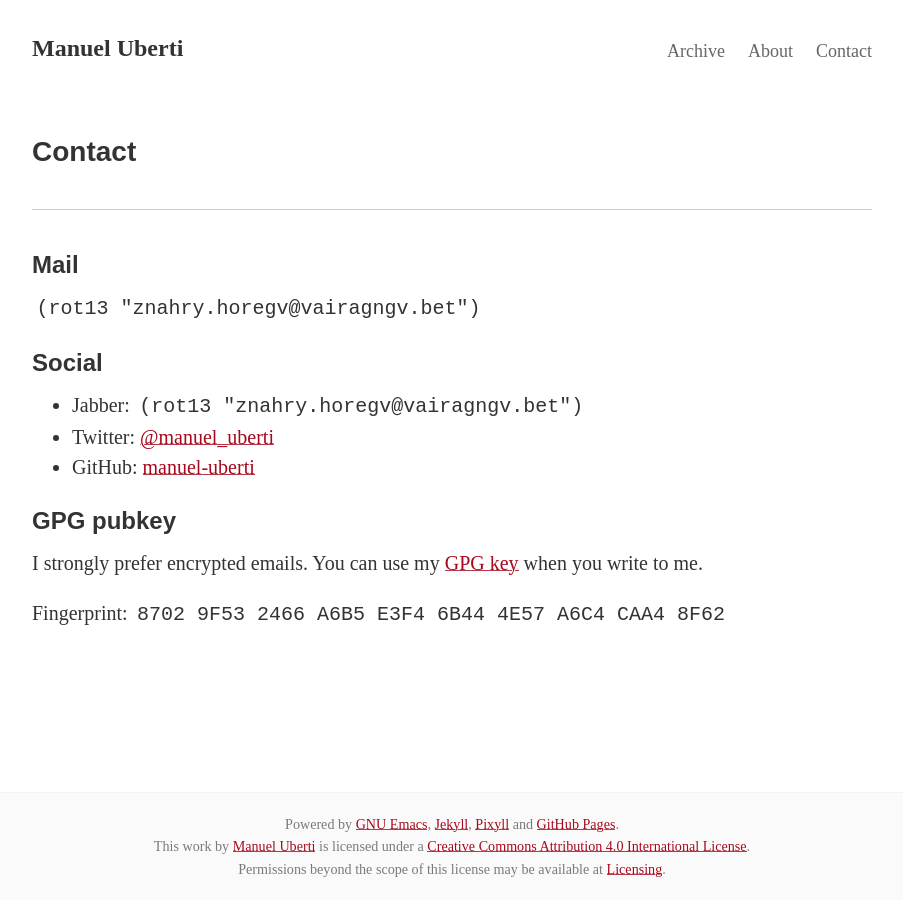
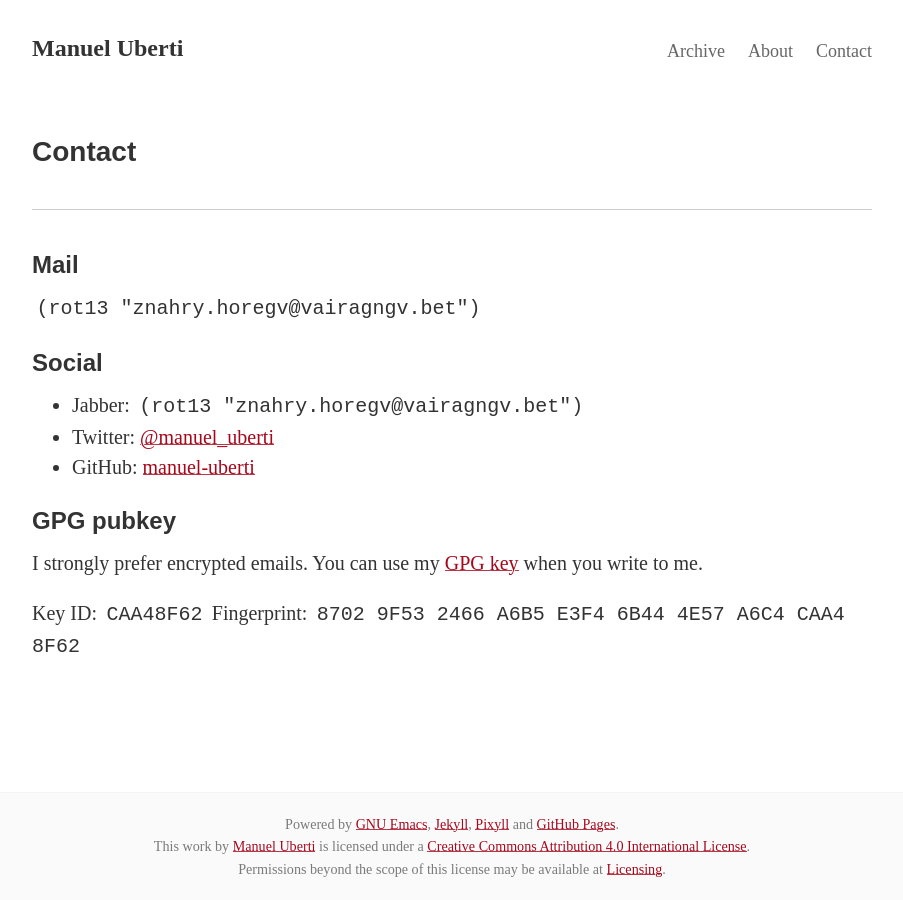
Before and after one commit to manuel-uberti/manuel-uberti.github.io, a Jekyll site: the page built from contact.md, in a window 1280 px wide. Shown: the whole page, without its empty margins (188-1091 px from the left). Built offline with Jekyll 4.4.1, drawn with Linux system fonts in a browser that asks for light colours; some web fonts are replaced.

Commit message:
Add key id

```diff
--- a/contact.md
+++ b/contact.md
@@ -20,4 +20,5 @@ I strongly prefer encrypted emails. You can use my
 [GPG key](https://github.com/manuel-uberti/manuel-uberti.github.io/blob/master/pubkey.txt)
 when you write to me.
 
+Key ID: `CAA48F62`
 Fingerprint: `8702 9F53 2466 A6B5 E3F4 6B44 4E57 A6C4 CAA4 8F62`
```
